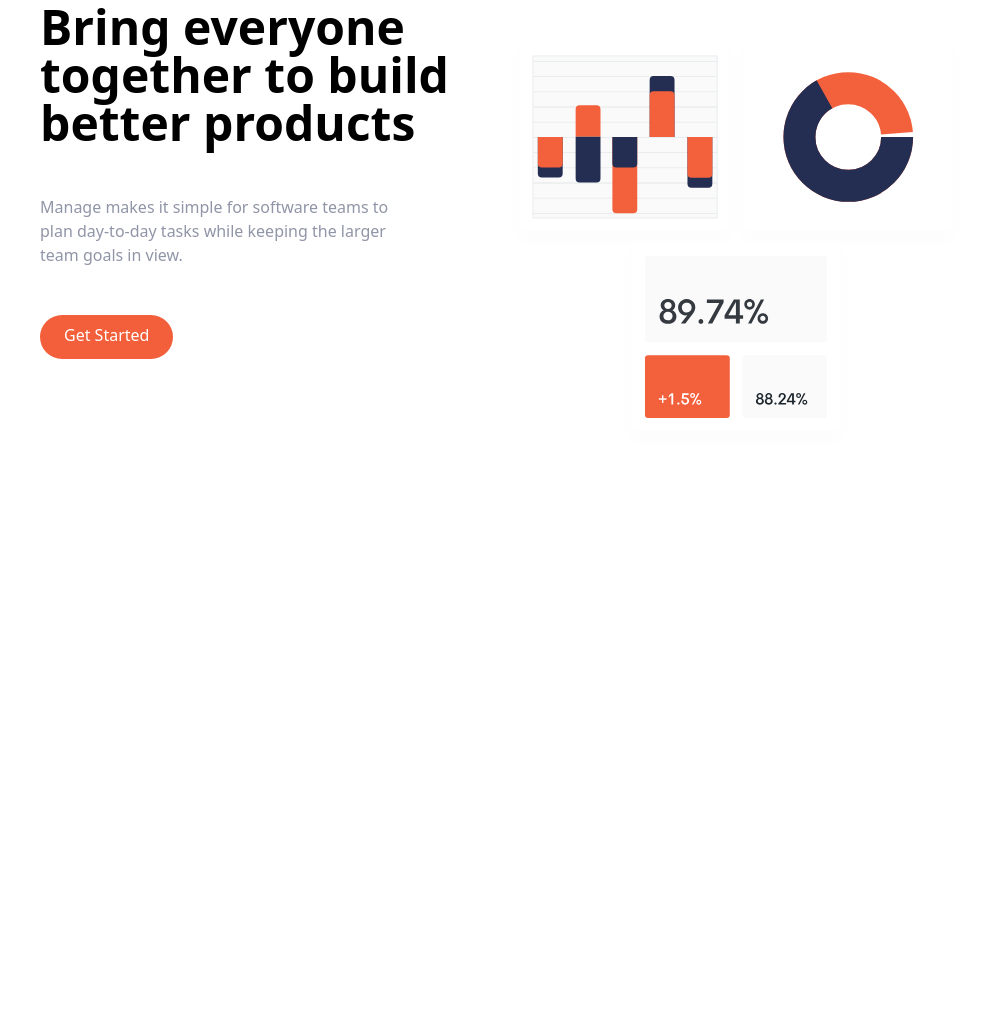
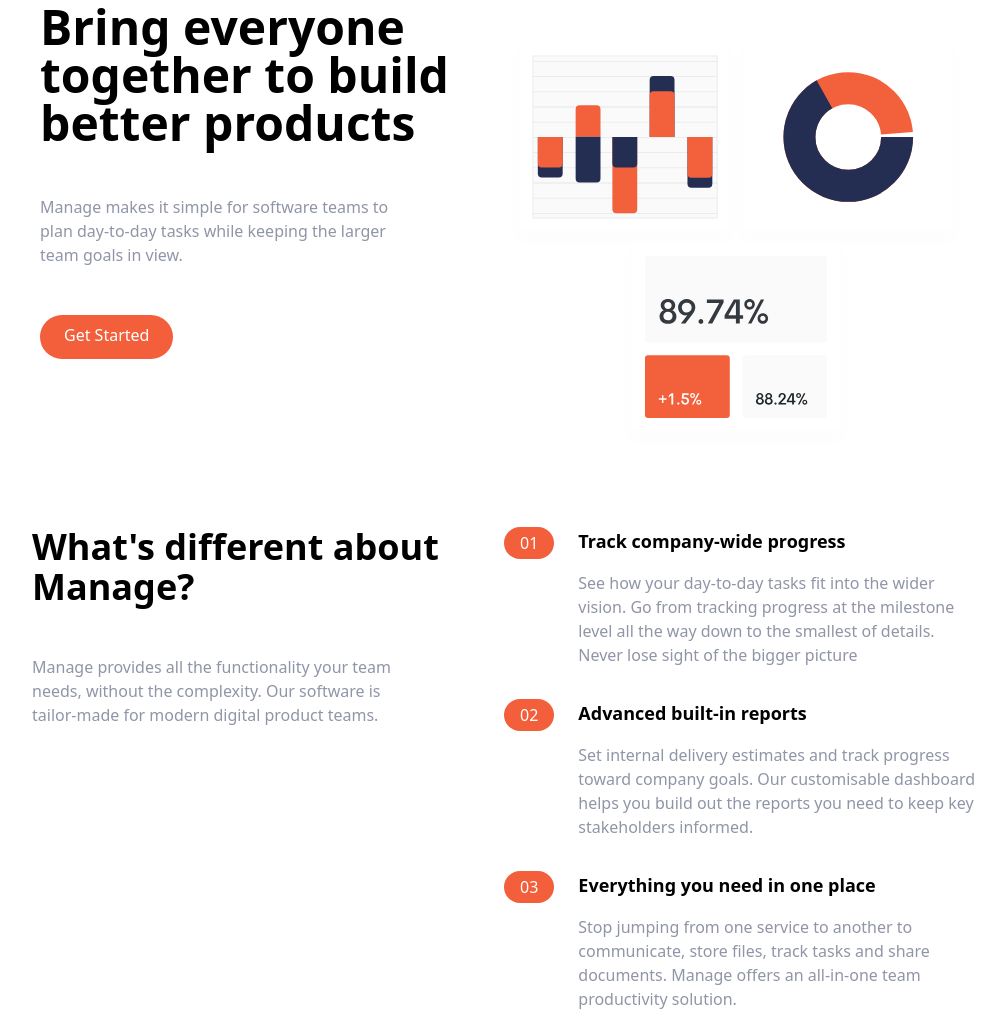
Before and after one commit to BurnettMiao/Tailwind-manage-landing-page, a website: page index.html in a window 1280 px wide. Shown: the part 129-1140 px from the top of the page, without its empty margins (136-1141 px from the left). Before the commit the page ends 800 px from the top, so only its background shows below. Drawn offline with Linux system fonts and the light colour scheme.

Commit message:
features section finish

```diff
--- a/index.html
+++ b/index.html
@@ -62,5 +62,117 @@
         </div>
       </div>
     </section>
+
+    <!-- Features Section -->
+    <section id="features">
+      <!-- Flex container -->
+      <div
+        class="container flex flex-col px-4 mx-auto mt-10 space-y-12 md:space-y-0 md:flex-row"
+      >
+        <!-- What's Different -->
+        <div class="flex flex-col space-y-12 md:w-1/2">
+          <h2 class="max-w-md text-4xl font-bold text-center md:text-left">
+            What's different about Manage?
+          </h2>
+          <p class="max-w-sm text-center text-darkGrayishBlue md:text-left">
+            Manage provides all the functionality your team needs, without the
+            complexity. Our software is tailor-made for modern digital product
+            teams.
+          </p>
+        </div>
+        <!-- Number List -->
+        <div class="flex flex-col space-y-8 md:w-1/2">
+          <!-- List Item 1 -->
+          <div
+            class="flex flex-col space-y-3 md:space-y-0 md:space-x-6 md:flex-row"
+          >
+            <!-- Heading -->
+            <div class="rounded-l-full bg-brightRedSupLight md:bg-transparent">
+              <div class="flex items-center space-x-2">
+                <div
+                  class="px-4 py-2 text-white rounded-full bg-brightRed md:py-1"
+                >
+                  01
+                </div>
+                <h3 class="text-base font-bold md:mb-4 md:hidden">
+                  Track company-wide progress
+                </h3>
+              </div>
+            </div>
+
+            <div>
+              <h3 class="hidden mb-4 text-lg font-bold md:block">
+                Track company-wide progress
+              </h3>
+              <p class="text-darkGrayishBlue">
+                See how your day-to-day tasks fit into the wider vision. Go from
+                tracking progress at the milestone level all the way down to the
+                smallest of details. Never lose sight of the bigger picture
+              </p>
+            </div>
+          </div>
+
+          <!-- List Item 2 -->
+          <div
+            class="flex flex-col space-y-3 md:space-y-0 md:space-x-6 md:flex-row"
+          >
+            <!-- Heading -->
+            <div class="rounded-l-full bg-brightRedSupLight md:bg-transparent">
+              <div class="flex items-center space-x-2">
+                <div
+                  class="px-4 py-2 text-white rounded-full bg-brightRed md:py-1"
+                >
+                  02
+                </div>
+                <h3 class="text-base font-bold md:mb-4 md:hidden">
+                  Advanced built-in reports
+                </h3>
+              </div>
+            </div>
+
+            <div>
+              <h3 class="hidden mb-4 text-lg font-bold md:block">
+                Advanced built-in reports
+              </h3>
+              <p class="text-darkGrayishBlue">
+                Set internal delivery estimates and track progress toward
+                company goals. Our customisable dashboard helps you build out
+                the reports you need to keep key stakeholders informed.
+              </p>
+            </div>
+          </div>
+
+          <!-- List Item 3 -->
+          <div
+            class="flex flex-col space-y-3 md:space-y-0 md:space-x-6 md:flex-row"
+          >
+            <!-- Heading -->
+            <div class="rounded-l-full bg-brightRedSupLight md:bg-transparent">
+              <div class="flex items-center space-x-2">
+                <div
+                  class="px-4 py-2 text-white rounded-full bg-brightRed md:py-1"
+                >
+                  03
+                </div>
+                <h3 class="text-base font-bold md:mb-4 md:hidden">
+                  Everything you need in one place
+                </h3>
+              </div>
+            </div>
+
+            <div>
+              <h3 class="hidden mb-4 text-lg font-bold md:block">
+                Everything you need in one place
+              </h3>
+              <p class="text-darkGrayishBlue">
+                Stop jumping from one service to another to communicate, store
+                files, track tasks and share documents. Manage offers an
+                all-in-one team productivity solution.
+              </p>
+            </div>
+          </div>
+        </div>
+      </div>
+    </section>
   </body>
 </html>
```
Also changed, not shown: css/main.css.
